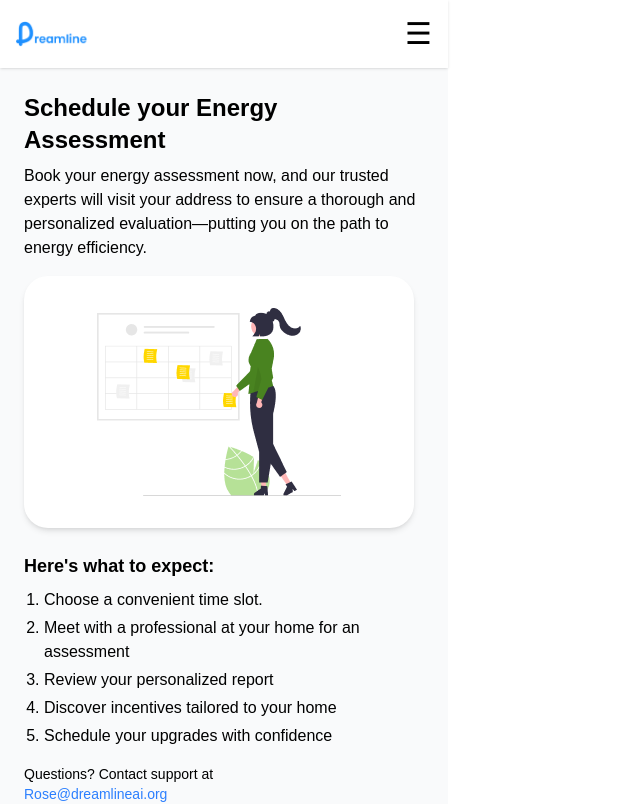
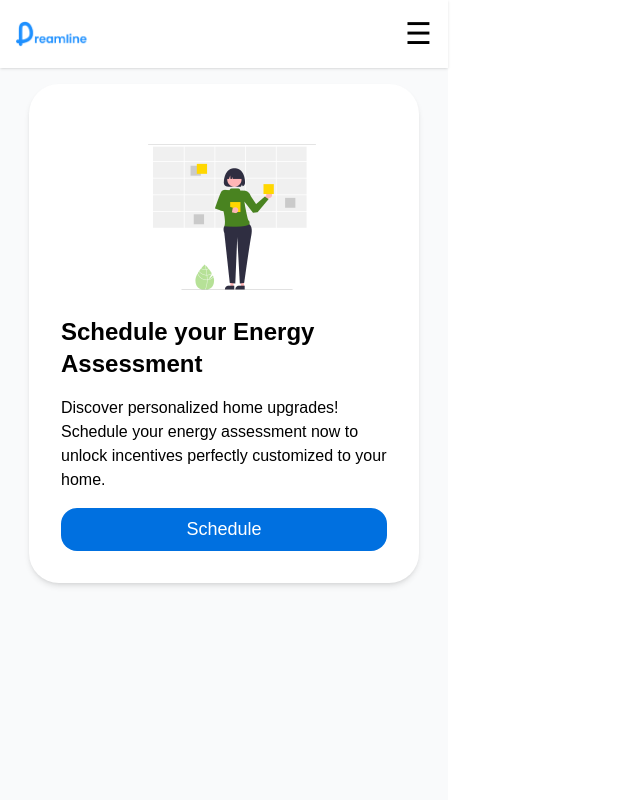
Before and after one commit to saeb3/DreamlineAI-App, a Next.js app: page /scheduleAssessment in a window 1280 px wide. Shown: the top 804 px of the page, without its empty margins (0-640 px from the left). Built offline with nearby package versions, Linux system fonts and the light colour scheme.

Commit message:
reset form dispaly

```diff
--- a/app/scheduleAssessment/page.tsx
+++ b/app/scheduleAssessment/page.tsx
@@ -26,7 +26,7 @@ const formSchema = z.object({
 function page() {
   const [selectedDate, setSelectedDate] = useState("");
   const [selectedTimeSlot, setSelectedTimeSlot] = useState("");
-  const [showForm, setShowForm] = useState(true);
+  const [showForm, setShowForm] = useState(false);
   const currentMonth = "October 2024";
   const [formData, setFormData] = useState({
     date: "",
@@ -413,7 +413,7 @@ function page() {
             />
           </div>
           <h1 className="text-2xl font-bold">
-            Schedule your Energy Assessment{" "}
+            Schedule your Energy Assessment
           </h1>
           <p>
             Discover personalized home upgrades! Schedule your energy assessment
```
